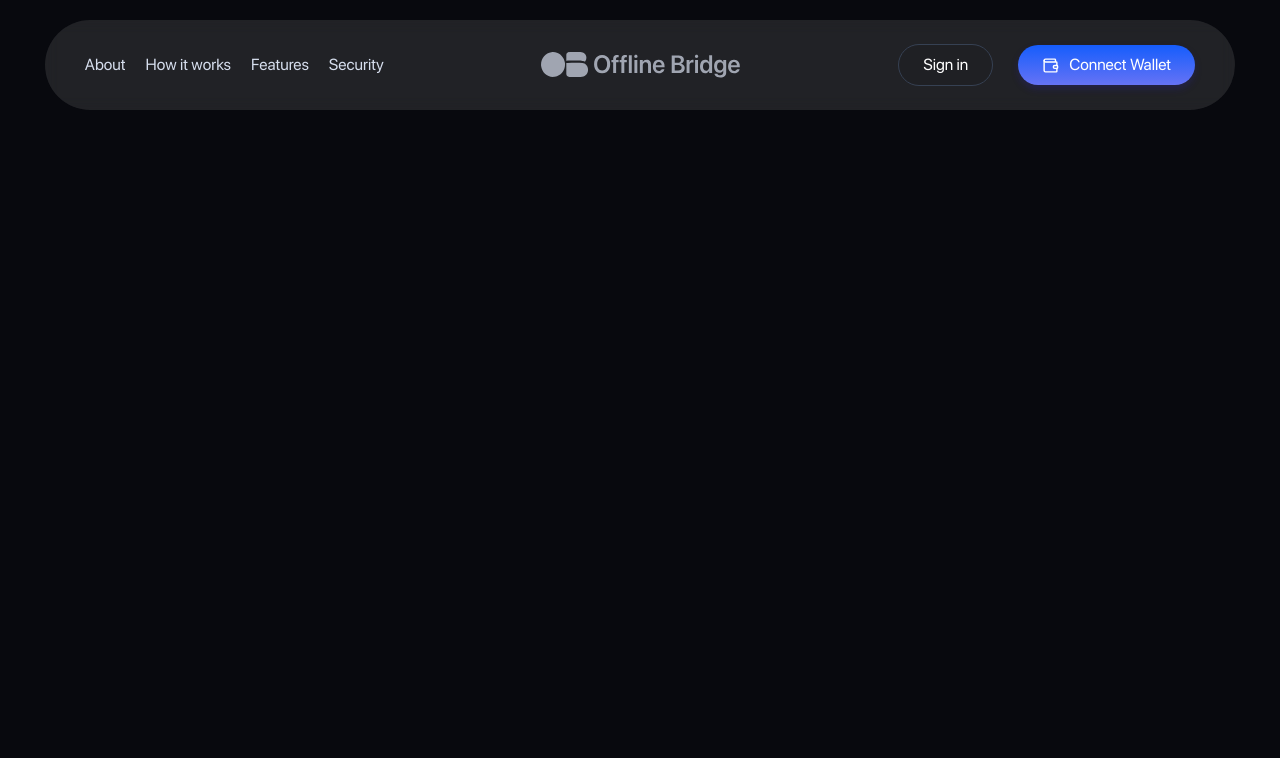
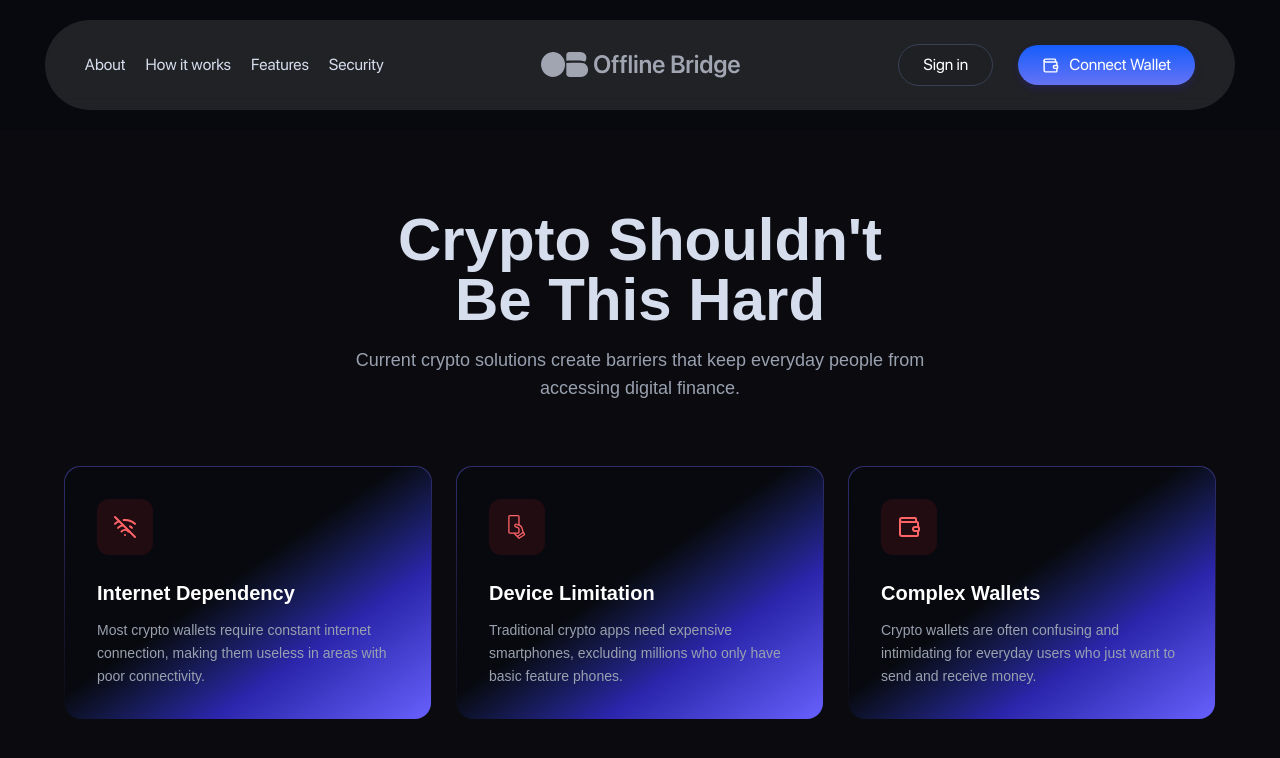
Before and after one commit to Offline-Bridge/frontend, a Next.js app: page / in a window 1280 px wide. Shown: the top 758 px of the page. Built offline with nearby package versions, Linux system fonts and the light colour scheme.

Commit message:
feat: build the limitations section

```diff
--- /dev/null
+++ b/app/Components/landing/Limitations.tsx
@@ -0,0 +1,70 @@
+import React from "react";
+import { Wallet, WifiOff } from "lucide-react";
+import { PressPhone } from "../icons";
+
+interface Limitation {
+  title: string;
+  description: string;
+  icon: React.ComponentType<React.SVGProps<SVGSVGElement>>;
+}
+
+const limitations: Limitation[] = [
+  {
+    title: "Internet Dependency",
+    description:
+      "Most crypto wallets require constant internet connection, making them useless in areas with poor connectivity.",
+    icon: WifiOff,
+  },
+  {
+    title: "Device Limitation",
+    description:
+      "Traditional crypto apps need expensive smartphones, excluding millions who only have basic feature phones.",
+    icon: PressPhone,
+  },
+  {
+    title: "Complex Wallets",
+    description:
+      "Crypto wallets are often confusing and intimidating for everyday users who just want to send and receive money.",
+    icon: Wallet,
+  },
+];
+
+export default function Limitations() {
+  return (
+    <section className="py-20 px-4 bg-[#0A0A0F]">
+      <div className="text-center max-w-xl mx-auto mb-16">
+        <h2 className="text-4xl md:text-6xl font-bold text-[#D6DEED] mb-4">
+          Crypto {"Shouldn't"} Be This Hard
+        </h2>
+        <p className="text-gray-400 text-lg">
+          Current crypto solutions create barriers that keep everyday people
+          from accessing digital finance.
+        </p>
+      </div>
+
+      <div className="grid grid-cols-1 md:grid-cols-3 gap-6 max-w-6xl mx-auto">
+        {limitations.map((limitation, index) => (
+          <div
+            key={index}
+            className="relative p-px rounded-2xl bg-linear-to-b from-[#5550D0]/50 to-transparent"
+          >
+            <div className="bg-[#0D0D14] rounded-2xl p-8 h-full relative overflow-hidden">
+              <div className="absolute inset-0 bg-linear-to-br from-[#08090E] from-45% via-[#2B25AB] via-70% to-[#6960FD] to-100% pointer-events-none" />
+
+              <div className="relative w-14 h-14 rounded-xl bg-[#FB2C361A] flex items-center justify-center mb-6">
+                <limitation.icon className="w-6 h-6 text-[#FF6467]" />
+              </div>
+
+              <h3 className="relative text-xl font-semibold text-white mb-3">
+                {limitation.title}
+              </h3>
+              <p className="relative text-gray-400 text-sm leading-relaxed">
+                {limitation.description}
+              </p>
+            </div>
+          </div>
+        ))}
+      </div>
+    </section>
+  );
+}
--- a/app/page.tsx
+++ b/app/page.tsx
@@ -1,9 +1,9 @@
-
+import Limitations from "./Components/landing/Limitations";
 
 export default function Home() {
   return (
-    <div >
-
+    <div>
+      <Limitations />
     </div>
   );
 }
```
